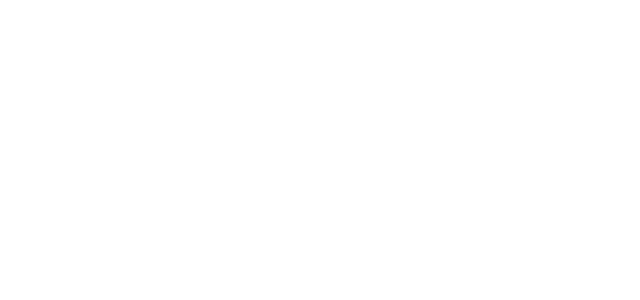
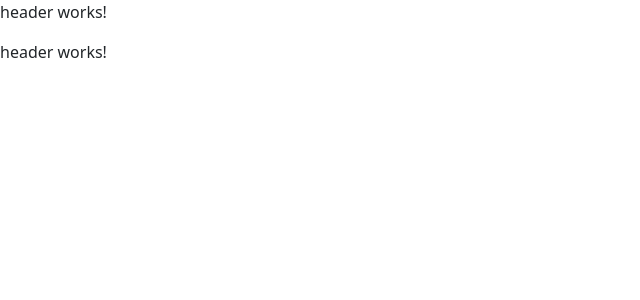
Before and after one commit to flush36/RentCar, an Angular app: page / in a window 1280 px wide. Shown: the top 300 px of the page, without its empty margins (0-640 px from the left). Built offline with nearby package versions, Linux system fonts and the light colour scheme.

Commit message:
including header in main layout

```diff
--- a/src/app/app.component.html
+++ b/src/app/app.component.html
@@ -1 +1,2 @@
+<app-header></app-header>
 <router-outlet></router-outlet>
--- a/src/app/app.module.ts
+++ b/src/app/app.module.ts
@@ -5,10 +5,11 @@
 import { AppComponent } from './app.component';
 import { HandlesInterceptor } from './core/authentication/handles.interceptor';
 import { HeadersInterceptor } from './core/authentication/headers.interceptors';
+import { HeaderModule } from './core/header/header/header.module';
 
 @NgModule({
   declarations: [AppComponent],
-  imports: [BrowserModule, AppRoutingModule],
+  imports: [BrowserModule, AppRoutingModule, HeaderModule],
   providers: [
     { provide: HTTP_INTERCEPTORS, useClass: HeadersInterceptor, multi: true },
     { provide: HTTP_INTERCEPTORS, useClass: HandlesInterceptor, multi: true },
--- a/src/app/core/header/header/header.module.ts
+++ b/src/app/core/header/header/header.module.ts
@@ -1,11 +1,11 @@
+import { CommonModule } from '@angular/common';
 import { NgModule } from '@angular/core';
-import { CommonModule } from '@angular/common';
-
 import { HeaderRoutingModule } from './header-routing.module';
 import { HeaderComponent } from './header.component';
 
 @NgModule({
   declarations: [HeaderComponent],
   imports: [CommonModule, HeaderRoutingModule],
+  exports: [HeaderComponent],
 })
 export class HeaderModule {}
```
